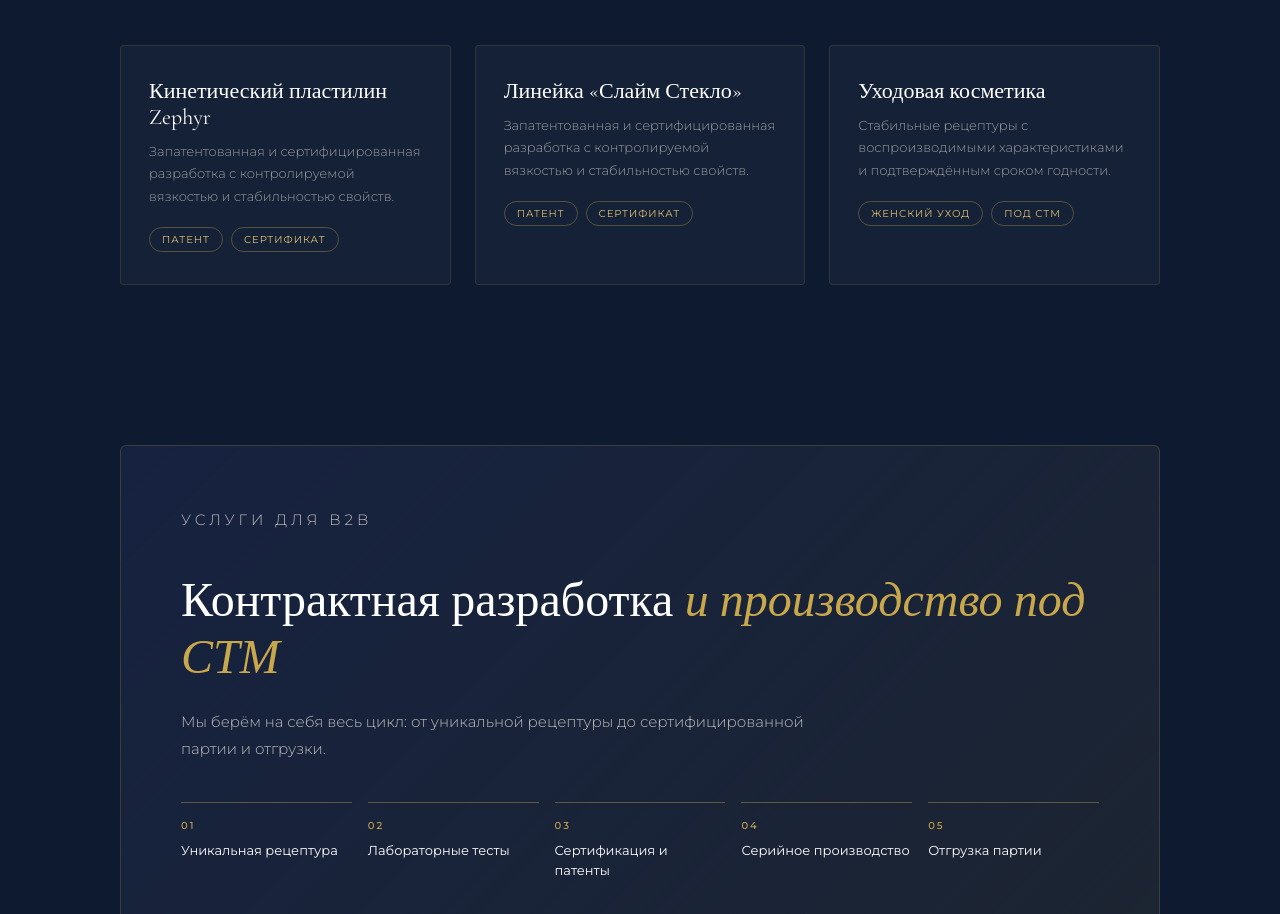
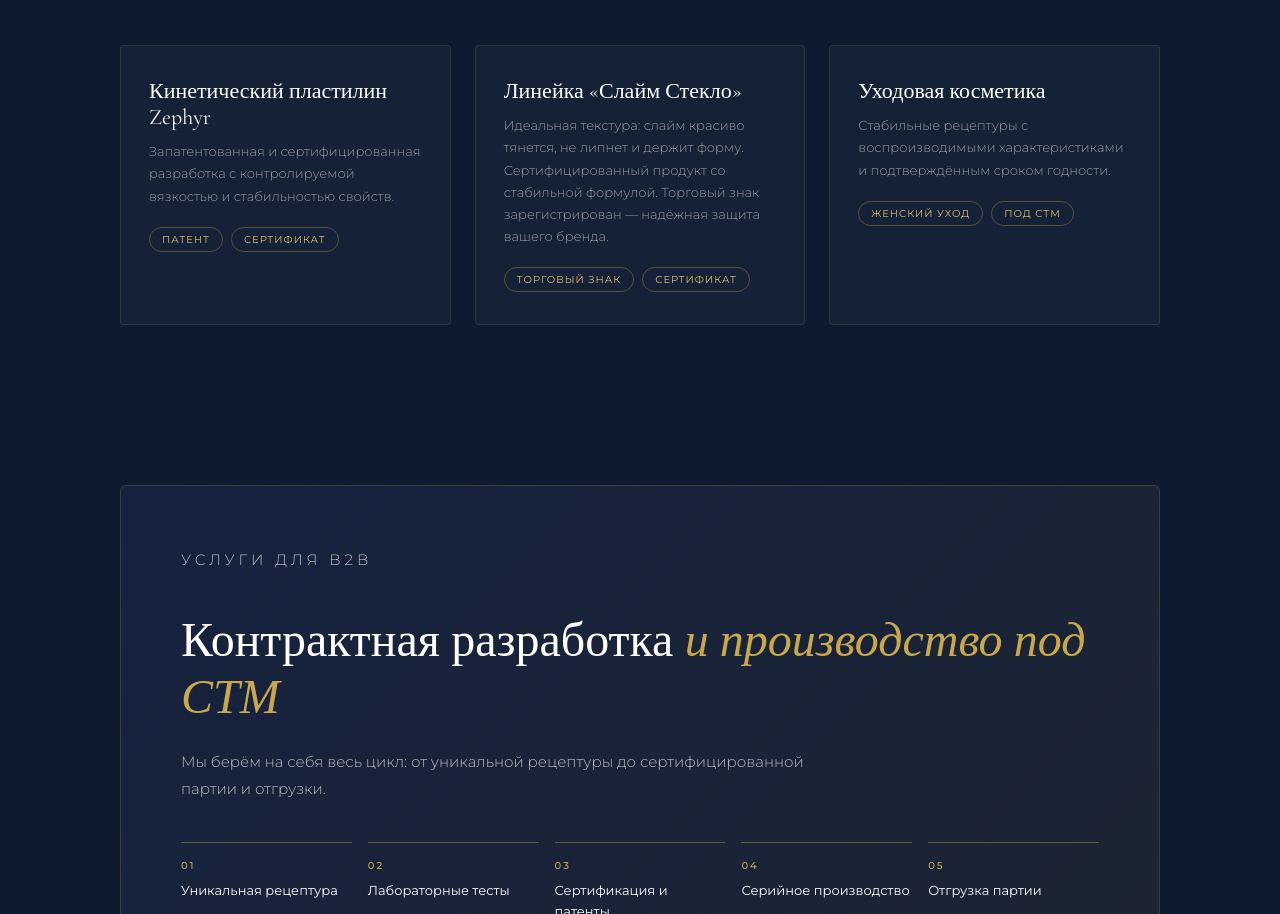
Before and after one commit to nadynady924-debug/foto, a plain HTML site: page AnastasiaGalan/index.html in a window 1280 px wide. Shown: the part 2192-3106 px from the top of the page. Drawn offline with nearby package versions, Linux system fonts and the light colour scheme.

Commit message:
Update index.html

```diff
--- a/AnastasiaGalan/index.html
+++ b/AnastasiaGalan/index.html
@@ -426,9 +426,9 @@
     </div>
     <div class="project-card">
       <h3>Линейка «Слайм Стекло»</h3>
-      <p>Запатентованная и сертифицированная разработка с контролируемой вязкостью и стабильностью свойств.</p>
+      <p>Идеальная текстура: слайм красиво тянется, не липнет и держит форму. Сертифицированный продукт со стабильной формулой. Торговый знак зарегистрирован — надёжная защита вашего бренда.</p>
       <div class="tags-row">
-        <span class="award-pill">Патент</span>
+        <span class="award-pill">Торговый знак</span>
         <span class="award-pill">Сертификат</span>
       </div>
     </div>
```
